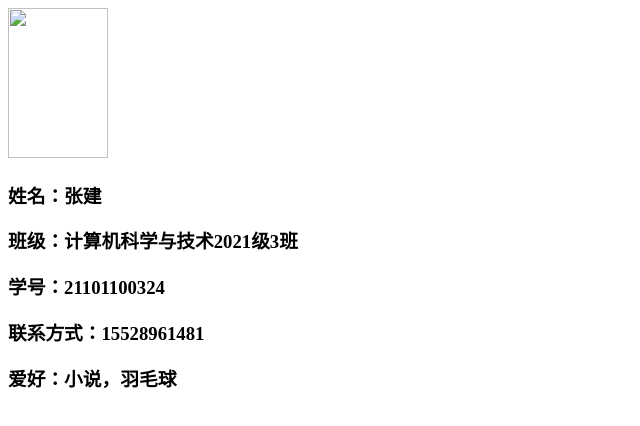
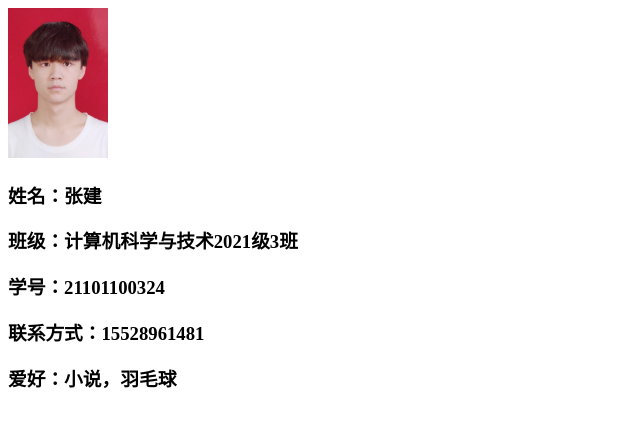
Before and after one commit to guheqiusheng/Java, a plain HTML site: page index.html in a window 1280 px wide. Shown: the whole page, without its empty margins (0-640 px from the left). Drawn offline with Linux system fonts and the light colour scheme.

Commit message:
Update index.html

```diff
--- a/index.html
+++ b/index.html
@@ -5,7 +5,7 @@
     <title>自我介绍</title>
 </head>
 <body>
-    <img src="image/tx.jpg" height="150" width="100" />
+    <img src="tx.jpg" height="150" width="100" />
     <h3>姓名：张建</h3>
     <h3>班级：计算机科学与技术2021级3班</h3>
     <h3>学号：21101100324</h3>
```
